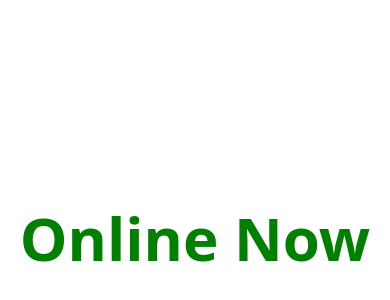
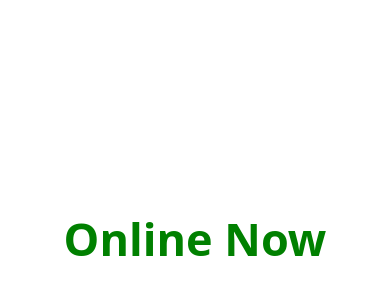
Before and after one commit to MahmoudSalah78/Check, a plain HTML site: page index.html in a window 390 px wide. Shown: the part 184-484 px from the top of the page. Drawn offline with Linux system fonts and the light colour scheme.

Commit message:
main.css

```diff
--- a/main.css
+++ b/main.css
@@ -33,6 +33,6 @@ ul{
 }
 @media (max-width:450px){
     .title , ul , .btn{
-        font-size: 60px;
+        font-size: 45px;
     }
 }
```
